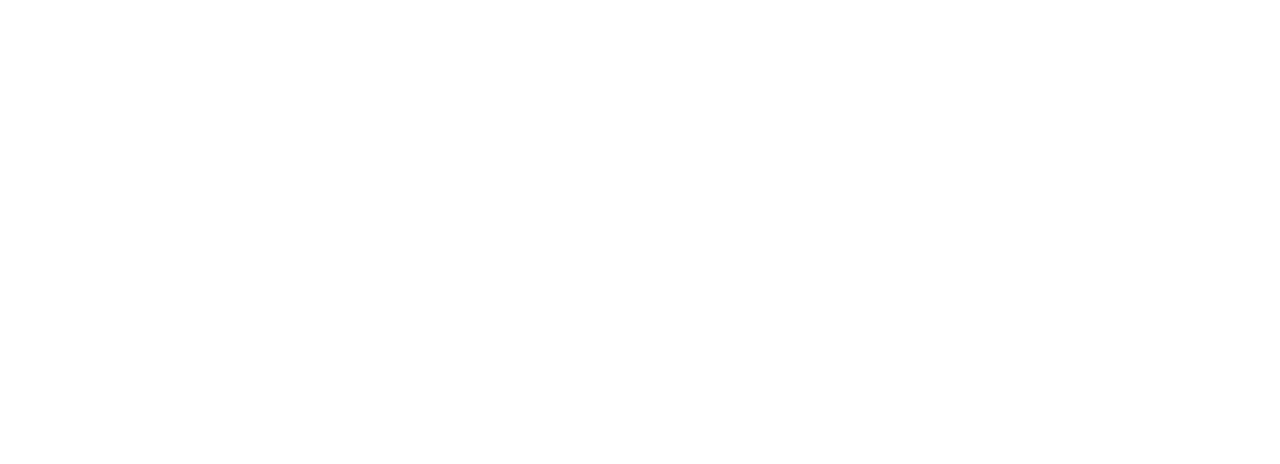
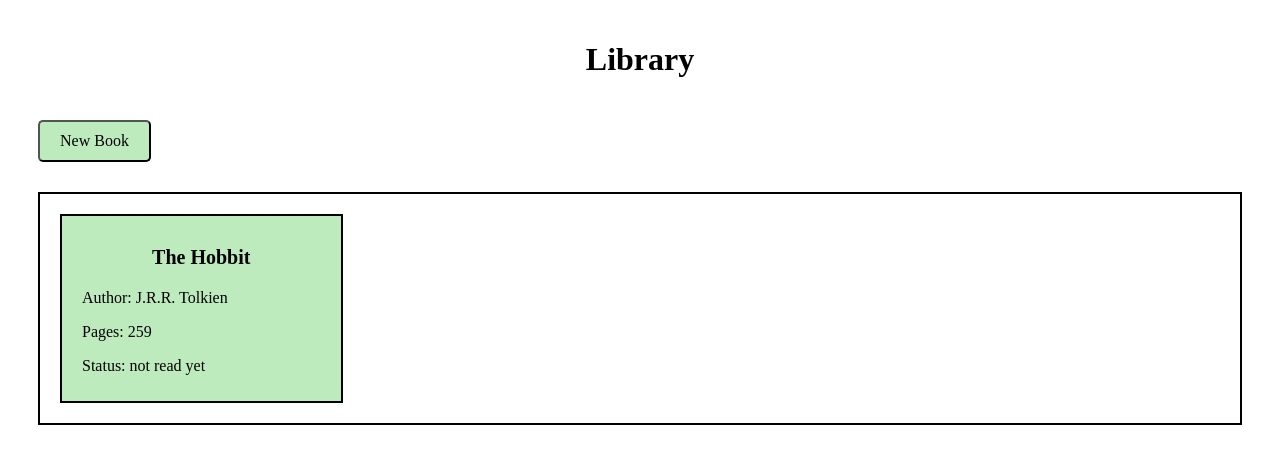
Before and after one commit to advayav/library, a plain HTML site: page index.html in a window 1280 px wide. Drawn offline with Linux system fonts and the light colour scheme; a web font is replaced by a local one.

Commit message:
added the logic for book display+button

```diff
--- a/index.html
+++ b/index.html
@@ -5,9 +5,15 @@
     <meta name="viewport" content="width=device-width, initial-scale=1.0">
     <title>Library</title>
     <link rel="stylesheet" href="lib.css">
-    <script src="lib.js"></script>
+    <link href="https://fonts.googleapis.com/css2?family=Libertinus+Mono&family=Roboto:ital,wght@0,100..900;1,100..900&display=swap" rel="stylesheet">
+    <script src="lib.js" defer></script>
 </head>
 <body>
+    <h1 class="heading">Library</h1>
+    <button class="new-book" type="button">New Book</button>
+    <div class="books">
+
+    </div>
 
 </body>
 </html>
--- a/lib.css
+++ b/lib.css
@@ -0,0 +1,40 @@
+*{
+    font-family: Libertinus Mono;
+}
+
+.heading{
+    text-align: center;
+    padding: 20px;
+}
+
+.new-book{
+    padding: 10px 20px;
+    font-size: medium;
+    border-radius: 5px;
+    background-color: rgb(190, 235, 190);
+    margin: 0 0 30px 30px;
+}
+
+.books{
+    display: grid;
+    grid-template-columns: repeat(4, 1fr);
+    grid-template-rows: auto;
+    gap: 10px;
+    box-sizing: border-box;
+    border: solid black 2px;
+    margin: 0 30px;
+    padding: 20px;
+}
+
+.book-tile{
+    border: solid black 2px;
+    background-color: rgb(190, 235, 190);
+    box-sizing: border-box;
+    padding: 10px 20px;
+}
+
+.title{
+    text-align: center;
+    font-size: 20px;
+    font-weight: bold;
+}
--- a/lib.js
+++ b/lib.js
@@ -1,8 +1,10 @@
+const myLibrary = []
+
 function Book(title, author, pages, read) {
     if (!new.target) {
         return "You must use new to call the constructor"
     }
-
+    this.id = crypto.randomUUID()
     this.title = title
     this.author = author
     this.pages = pages
@@ -12,5 +14,30 @@ function Book(title, author, pages, read) {
     }
 }
 
-const theHobbit = new Book("The Hobbit", "J.R.R. Tolkien", 259, "not read yet")
-console.log(theHobbit.info())
+// const theHobbit = new Book("The Hobbit", "J.R.R. Tolkien", 259, "not read yet")
+// console.log(theHobbit.info())
+
+function addBookToLibrary(title, author, pages, read) {
+    const book = new Book(title, author, pages, read)
+    myLibrary.push(book)
+}
+
+function displayBooks() {
+    const books = document.querySelector(".books")
+    books.innerHTML = ''
+
+    myLibrary.forEach(book => {
+        const info = document.createElement('div')
+        info.className = 'book-tile'
+        info.innerHTML = `
+            <p class="title">${book.title}</p>
+            <p class="author">Author: ${book.author}</p>
+            <p class="pages">Pages: ${book.pages}</p>
+            <p class="read">Status: ${book.read}</p>`
+
+        books.appendChild(info)
+    })
+}
+
+addBookToLibrary("The Hobbit", "J.R.R. Tolkien", 259, "not read yet")
+displayBooks()
```
